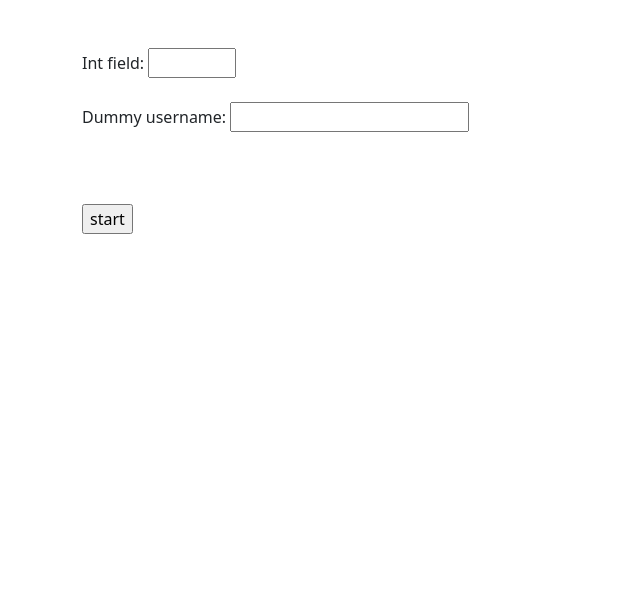
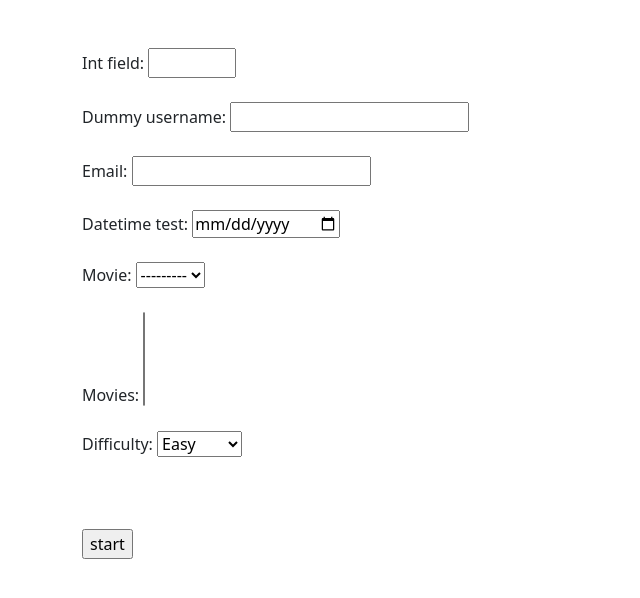
Before and after one commit to Aikusoid/hollymovies, a Django app: page /dummy_forms/ in a window 1280 px wide. Shown: the top 598 px of the page, without its empty margins (0-640 px from the left). Run offline with Django 3.2, Linux system fonts and the light colour scheme; data that the repository does not hold is empty.

Commit message:
added more fields to dummy form

```diff
--- a/movie/forms.py
+++ b/movie/forms.py
@@ -1,6 +1,27 @@
 from django import forms
+
+from movie.models import Movie
+
+
+class CustomDatetimeInput(forms.DateTimeInput):
+    input_type = 'date'
+
+
+DIFFICULTY_CHOICES = (
+    (1, 'Easy'),
+    (2, 'Medium'),
+    (3, 'Hard'),
+    (4, 'Insane'),
+)
 
 
 class DummyForm(forms.Form):
-    int_field = forms.IntegerField(min_value=5, max_value=10)
+    int_field = forms.IntegerField(required=False, min_value=5, max_value=10)
     username = forms.CharField(required=False, empty_value='unknown', label='Dummy username')
+    email = forms.EmailField(required=False)
+    datetime_test = forms.DateTimeField(widget=CustomDatetimeInput)
+    # alternative:
+    # datetime_test = forms.DateTimeField(widget=forms.DateTimeInput(attrs={'type': 'date'}))
+    movie = forms.ModelChoiceField(queryset=Movie.objects.all())
+    movies = forms.ModelMultipleChoiceField(queryset=Movie.objects.all())
+    difficulty = forms.ChoiceField(choices=DIFFICULTY_CHOICES)
--- a/movie/models.py
+++ b/movie/models.py
@@ -39,7 +39,7 @@ class Movie(BaseModel):
     ], default=0)
 
     def __str__(self):
-        return f'{self.name}'
+        return f'{self.name} : {self.id}'
 
     genre = models.ForeignKey(Genre, on_delete=models.SET_NULL, null=True, related_name='movie')
 
--- a/movie/templates/dummy_forms.html
+++ b/movie/templates/dummy_forms.html
@@ -15,6 +15,16 @@
         <br><br>
         {{ form.username.label }}: {{ form.username }} {{ form.username.errors }}
         <br><br>
+        {{ form.email.label }}: {{ form.email }} {{ form.email.errors }}
+        <br><br>
+        {{ form.datetime_test.label }}: {{ form.datetime_test }} {{ form.datetime_test.errors }}
+        <br><br>
+        {{ form.movie.label }}: {{ form.movie }} {{ form.movie.errors }}
+        <br><br>
+        {{ form.movies.label }}: {{ form.movies }} {{ form.movies.errors }}
+        <br><br>
+        {{ form.difficulty.label }}: {{ form.difficulty }} {{ form.difficulty.errors }}
+        <br><br>
         <input type="submit" value="start" class="mt-5">
     </form>
 </div>
--- a/movie/views.py
+++ b/movie/views.py
@@ -261,6 +261,16 @@ class DummyFormView(View):
 
         int_field = bounded_form.cleaned_data['int_field']
         username = bounded_form.cleaned_data['username']
+        email = bounded_form.cleaned_data['email']
+        datetime_test = bounded_form.cleaned_data['datetime_test']
+        movie = bounded_form.cleaned_data['movie']
+        movies = bounded_form.cleaned_data['movies']
+        difficulty = bounded_form.cleaned_data['difficulty']
         print(int_field)
         print(username)
+        print(email)
+        print(datetime_test)
+        print(movie)
+        print(movies)
+        print(difficulty)
         return self.get(request, *args, **kwargs)
```
